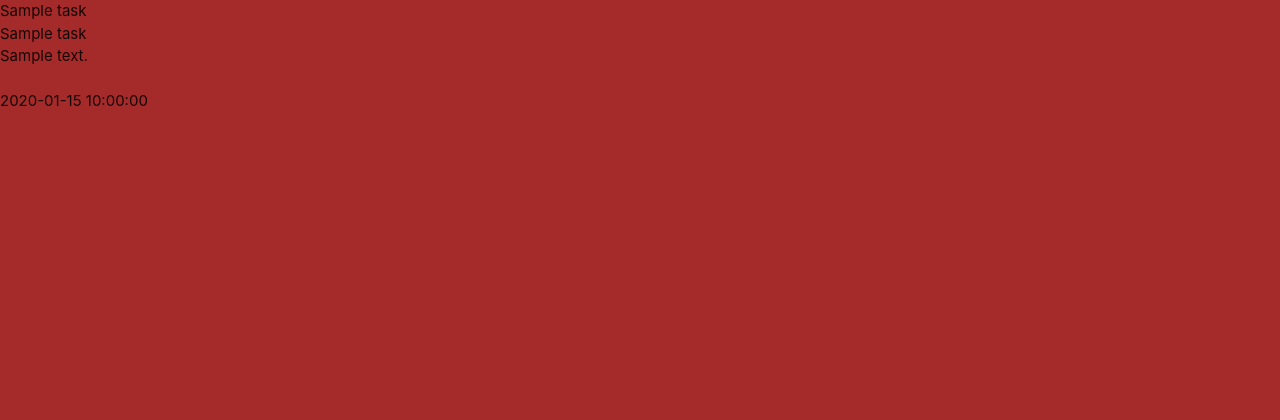
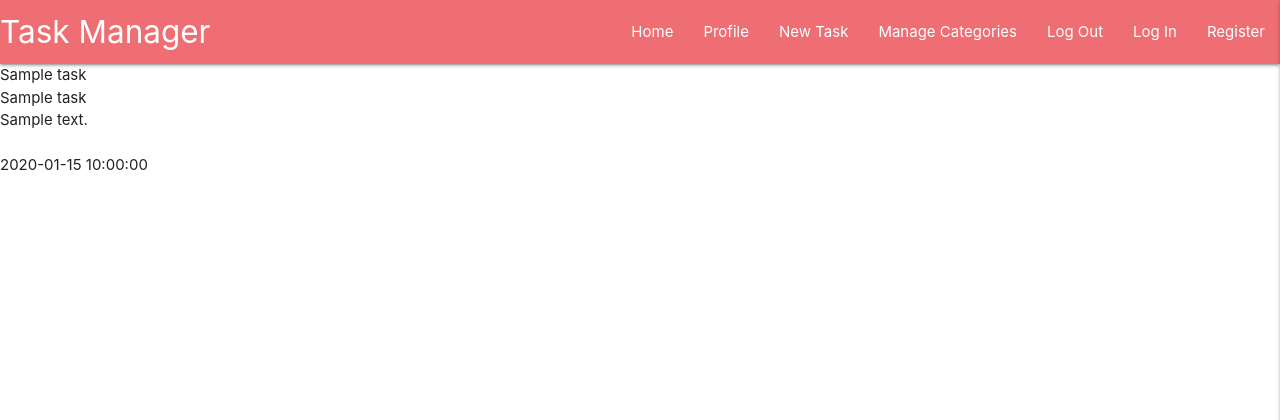
Before and after one commit to Tattered75/mini_project, a Flask app: template templates/tasks.html in a window 1280 px wide. Shown: the top 420 px of the page. Run offline with Flask 2, Linux system fonts and the light colour scheme; the template is opened without the code that fills it: most values are stand-ins (such as "Sample title", 1, 10 or a date in 2020); some libraries are stand-ins or nearby versions.

Commit message:
Added materialise and nav bars

```diff
--- a/static/css/style.css
+++ b/static/css/style.css
@@ -1,3 +1,3 @@
-body{
-    background-color: brown;
+.text-shadow {
+    text-shadow: 2px 2px 2px rgba(0, 0, 0, 0.5);
 }
--- a/static/js/script.js
+++ b/static/js/script.js
@@ -0,0 +1,3 @@
+$(document).ready(function(){
+    $(".sidenav").sidenav({edge: "right"});
+  });
--- a/templates/base.html
+++ b/templates/base.html
@@ -12,7 +12,36 @@
     <title>Task Manager</title>
 </head>
 <body>
-
+<header>
+    <!------top navbar--->
+    <nav>
+        <nav class="nav-extended text-shadow light-blue darken-1"></nav>
+        <div class="nav-wrapper">
+            <a href="{{url_for(get_tasks)}}" class="brand-logo">Task Manager</a>
+            <a href="#" data-target="mobile-demo" class="sidenav-trigger right"><i class="fas fa-bars"></i></a>
+            <ul class="right hide-on-med-and-down">
+                <li><a href="#">Home</a></li>
+                <li><a href="#">Profile</a></li>
+                <li><a href="#">New Task</a></li>
+                <li><a href="#">Manage Categories</a></li>
+                <li><a href="#">Log Out</a></li>
+                <li><a href="#">Log In</a></li>
+                <li><a href="#">Register</a></li>
+            </ul>
+        </div>
+    </nav>
+<!------mobile side navbar--->
+    <ul class="sidenav" id="mobile-demo">
+        <li><h4 class="center-align light-blue-text text-darken-4">Task Manager</h4></li>
+        <li><a href="#">Home</a></li>
+        <li><a href="#">Profile</a></li>
+        <li><a href="#">New Task</a></li>
+        <li><a href="#">Manage Categories</a></li>
+        <li><a href="#">Log Out</a></li>
+        <li><a href="#">Log In</a></li>
+        <li><a href="#">Register</a></li>
+    </ul>
+</header>
     {% block content %}
     {% endblock %}
 
```
